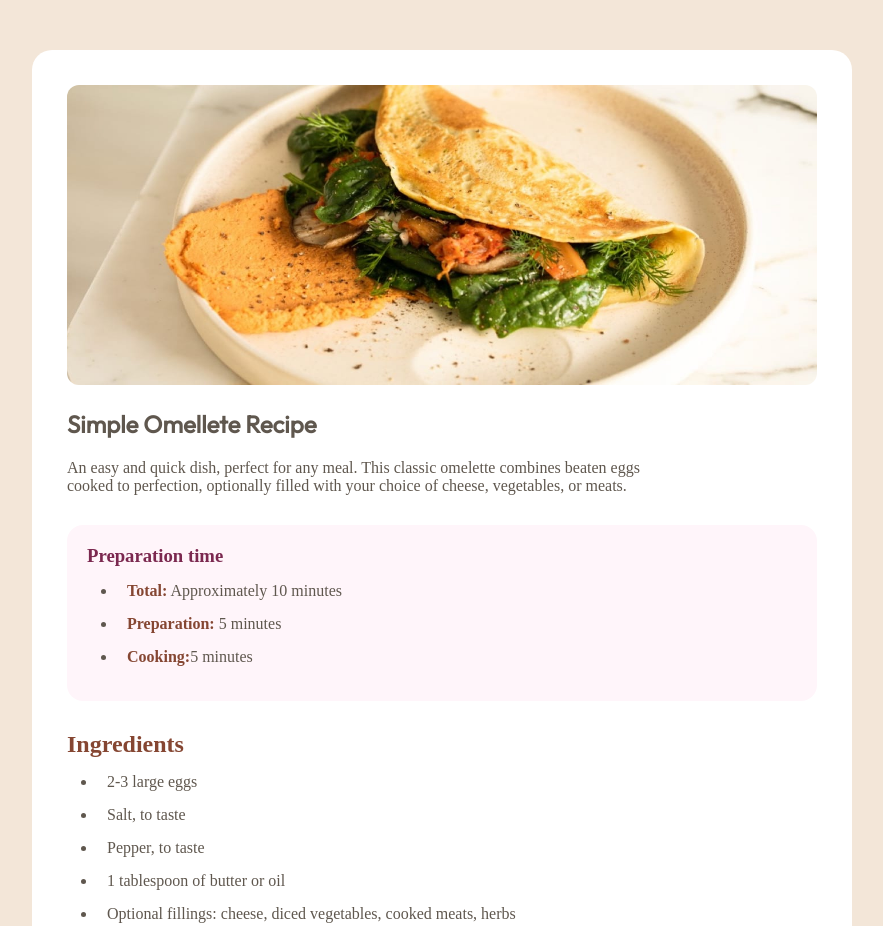
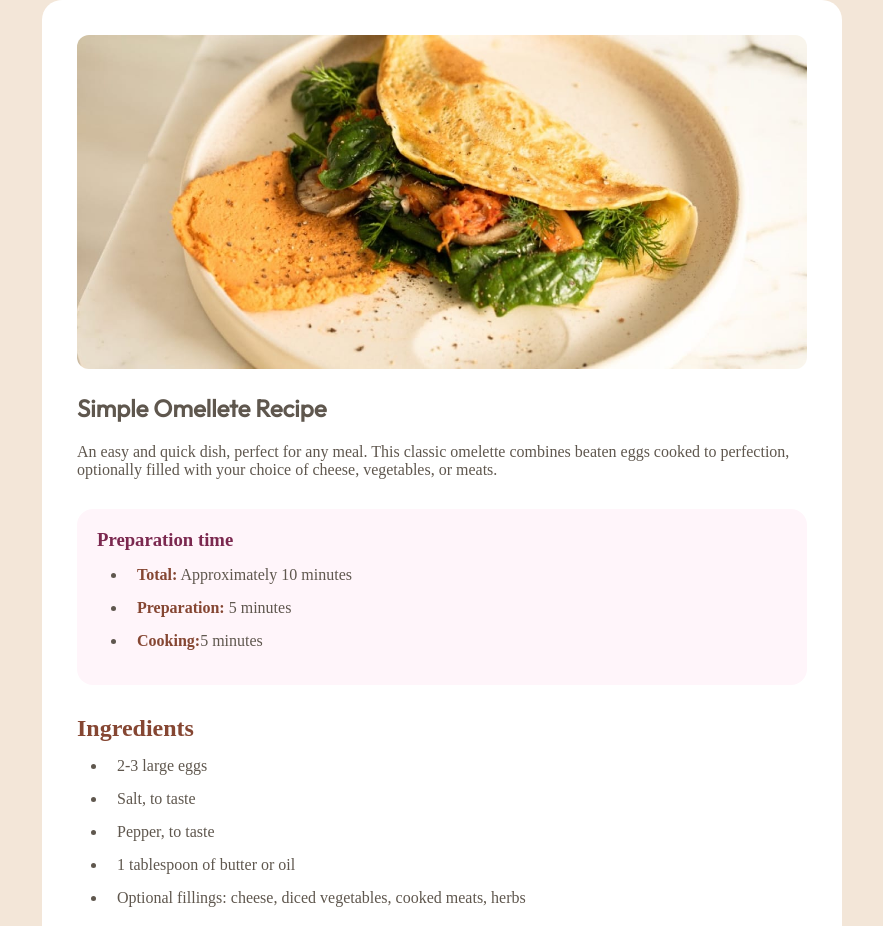
Before and after one commit to mohitpuri-codes/recipe-page, a plain HTML site: page index.html in a window 1280 px wide. Shown: the top 926 px of the page, without its empty margins (198-1081 px from the left). Drawn offline with Linux system fonts and the light colour scheme.

Commit message:
Enhancement: improved the UI

```diff
--- a/style.css
+++ b/style.css
@@ -10,14 +10,11 @@ body {
   background-color: hsl(30, 54%, 90%);
   color: hsl(30, 10%, 34%);
 }
-section{
-    margin: 50px 0;
-}
 
 img {
-  height: 300px;
-  width: 750px;
-  max-width: 100%;
+  height: auto;
+  max-width: 750px;
+  width: 100%;
   border-radius: 12px;
 }
 
@@ -43,7 +40,6 @@ span {
 li {
   margin: 15px 0 15px 0;
   padding-left: 10px;
-  width: 77ch;
 }
 
 hr {
@@ -56,14 +52,15 @@ hr {
   display: flex;
   flex-direction: column;
   background-color: hsl(0, 0%, 100%);
-  width: fit-content;
+  width: 100%;
+  max-width: 800px;
   margin: 0 auto;
   padding: 35px;
   border-radius: 20px;
 }
 
 .recipe-description {
-  width: 77ch;
+  width: 100%;
 }
 
 .preparation-time {
@@ -111,9 +108,3 @@ hr {
 .table tr:not(:last-child) {
   border-bottom: 1px solid hsl(30, 18%, 87%);
 }
-
-@media screen and (max-width: 800px){
-    section{
-        margin: 0;
-    }
-  }
```
